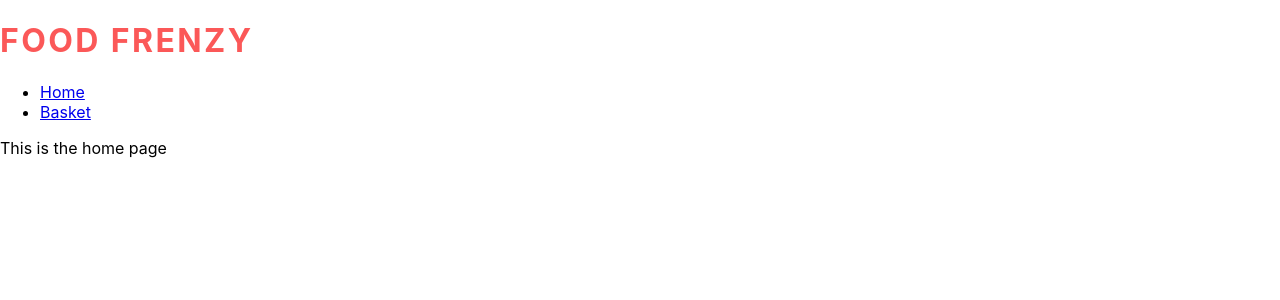
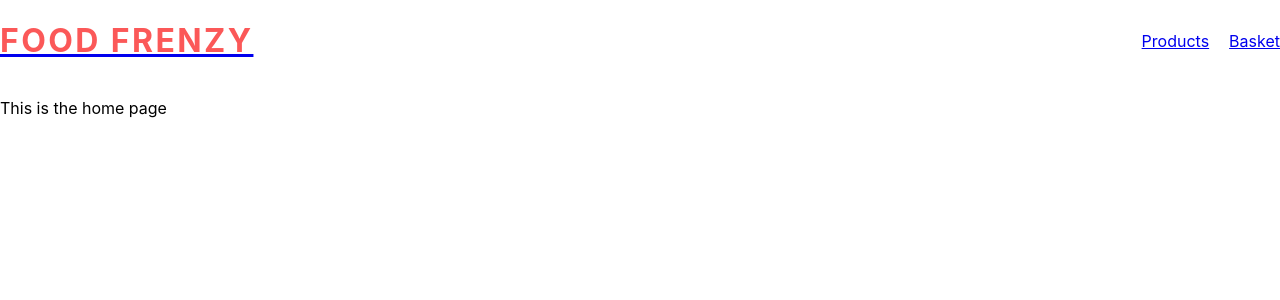
Before and after one commit to Reece-Morgan/food-frenzy, a React (Create React App) app: page / in a window 1280 px wide. Shown: the top 300 px of the page. Built offline with nearby package versions, Linux system fonts and the light colour scheme.

Commit message:
styled header

```diff
--- a/src/components/header/header.tsx
+++ b/src/components/header/header.tsx
@@ -1,25 +1,40 @@
 import { Link } from "react-router-dom";
 import styled from "styled-components";
+import colours from "../../settings/colours";
+import breakpoints from "../../settings/breakpoints";
 
 function Header() {
   return (
-    <header>
-      <Title>Food Frenzy</Title>
+    <StyledHeader>
+      <Link to="/">
+        <Title>Food Frenzy</Title>
+      </Link>
       <nav>
-        <ul>
-          <li>
-            <Link to="/">Home</Link>
-          </li>
-          <li>
+        <List>
+          <ListItem>
+            <Link to="/">Products</Link>
+          </ListItem>
+          <ListItem>
             <Link to="/basket">Basket</Link>
-          </li>
-        </ul>
+          </ListItem>
+        </List>
       </nav>
-    </header>
+    </StyledHeader>
   );
 }
 
 export default Header;
+
+const StyledHeader = styled.header`
+  display: flex;
+  flex-direction: column;
+  align-items: center;
+
+  @media (min-width: ${breakpoints.sm}) {
+    flex-direction: row;
+    justify-content: space-between;
+  }
+`;
 
 const Title = styled.h1`
   font-size: 2rem;
@@ -27,5 +42,15 @@ const Title = styled.h1`
   letter-spacing: 0.15rem;
   text-transform: uppercase;
   width: fit-content;
-  color: #fb5858;
+  color: ${colours.primary};
 `;
+
+const List = styled.ul`
+  list-style-type: none;
+  margin: 0;
+  padding: 0;
+  display: flex;
+  gap: 20px;
+`;
+
+const ListItem = styled.li``;
```
